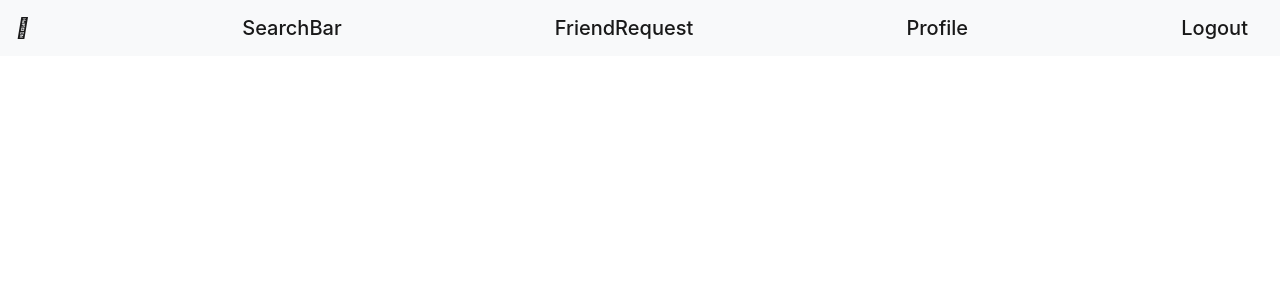
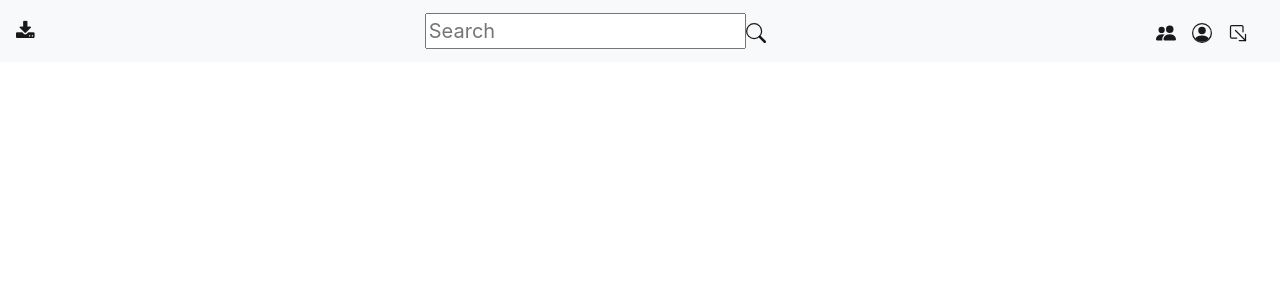
Before and after one commit to vplacido/module_4_projectFrontend, a React (Create React App) app: page /login in a window 1280 px wide. Shown: the top 300 px of the page. Built offline with nearby package versions, Linux system fonts and the light colour scheme.

Commit message:
working on img size

```diff
--- a/package.json
+++ b/package.json
@@ -8,6 +8,7 @@
     "@testing-library/user-event": "^7.1.2",
     "react": "^16.13.1",
     "react-dom": "^16.13.1",
+    "react-router-dom": "^5.1.2",
     "react-scripts": "3.4.1"
   },
   "scripts": {
--- a/public/index.html
+++ b/public/index.html
@@ -26,7 +26,7 @@
     -->
       <link rel="stylesheet" href="https://stackpath.bootstrapcdn.com/bootstrap/4.4.1/css/bootstrap.min.css">
 
-      <link rel="stylesheet" href="https://stackpath.bootstrapcdn.com/font-awesome/4.7.0/css/font-awesome.min.css">
+      <link rel="stylesheet" href="http://maxcdn.bootstrapcdn.com/font-awesome/4.3.0/css/font-awesome.min.css">
     <title>React App</title>
   </head>
   <body>
--- a/src/App.js
+++ b/src/App.js
@@ -1,10 +1,31 @@
 import React from 'react';
 import NavBar from './components/NavBar'
+import HomePageContainer from './Containers/HomepageContainer';
+import UserPostContainer from './Containers/UserPostContainer';
+import {
+  BrowserRouter as Router,
+  Switch,
+  Route,
+  Link,
+  useRouteMatch,
+  useParams
+} from "react-router-dom";
 function App() {
   return (
+    <Router>
     <div className="App">
       <NavBar />
+      <Route exact path="/homepage" render={() => {
+        return <HomePageContainer/>
+      }} />
+      <Route exact path="/users/:id" render={
+        () => {
+          return <UserPostContainer/>
+        }
+      }/>
+
     </div>
+    </Router>
   );
 }
 
--- a/src/Containers/HomepageContainer.js
+++ b/src/Containers/HomepageContainer.js
@@ -0,0 +1,35 @@
+import React, {Component} from 'react'
+import Post from '../components/Post'
+class HomePageContainer extends Component {
+	constructor(){
+		super()
+		this.state = {
+			allData: []
+		}
+	}
+
+	componentDidMount(){
+		fetch("http://localhost:3000/posts")
+		.then(response => response.json())
+		.then(allData => (
+			this.setState({
+				allData: allData
+			})
+		))
+	}
+
+	renderPosts = () => {
+	return	this.state.allData.map(data => <li className="PostLi"><Post allData={data}/></li>)
+	}
+	render(){
+		return(
+			<div>
+				<ul className="PostUl">
+					{this.renderPosts()}
+				</ul>
+			</div>
+		)
+	}
+}
+
+export default HomePageContainer
--- a/src/Containers/UserPostContainer.js
+++ b/src/Containers/UserPostContainer.js
@@ -0,0 +1,20 @@
+import React, {Component} from 'react'
+
+class UserPostContainer extends Component {
+
+	renderUser = () => {
+		fetch("http://localhost:3000/users")
+		.then(response => response.json())
+		.then(usersData => console.log(usersData))
+	}
+	render(){
+		return(
+			<div>
+				This is UserPostContainer
+				{this.renderUser()}
+			</div>
+		)
+	}
+}
+
+export default UserPostContainer
--- a/src/components/NavBar.js
+++ b/src/components/NavBar.js
@@ -1,17 +1,55 @@
 import React, {Component} from 'react'
-
+import SearchBar from './SearchBar'
+import {
+  BrowserRouter as Router,
+  Switch,
+  Route,
+  Link,
+  useRouteMatch,
+  useParams
+} from "react-router-dom";
 class NavBar extends Component {
 	render(){
 		return(
+			<Router>
 			<div>
 			<nav class="navbar navbar-light bg-light">
-  		<span class="navbar-brand mb-0 h1"><i class="fab fa-instagram"></i></span>
-			<span class="navbar-brand mb-0 h1">SearchBar</span>
-			<span class="navbar-brand mb-0 h1">FriendRequest</span>
-			<span class="navbar-brand mb-0 h1">Profile</span>
-			<span class="navbar-brand mb-0 h1">Logout</span>
+				<div class=".col-xs-6 .col-md-4">
+					<span class="navbar-brand mb-0 h1"><i class="fa fa-download"></i></span>
+				</div>
+				<div class=".col-xs-6 .col-md-4">
+					<span class="navbar-brand mb-0 h1"><SearchBar /></span>
+				</div>
+			<div class=".col-xs-6 .col-md-4">
+				<Link to="/users/:id"><span class="navbar-brand mb-0 h1">
+					<svg class="bi bi-people-fill" width="1em" height="1em" viewBox="0 0 16 16" fill="currentColor" xmlns="http://www.w3.org/2000/svg">
+  				<path fill-rule="evenodd" d="M7 14s-1 0-1-1 1-4 5-4 5 3 5 4-1 1-1 1H7zm4-6a3 3 0 100-6 3 3 0 000 6zm-5.784 6A2.238 2.238 0 015 13c0-1.355.68-2.75 1.936-3.72A6.325 6.325 0 005 9c-4 0-5 3-5 4s1 1 1 1h4.216zM4.5 8a2.5 2.5 0 100-5 2.5 2.5 0 000 5z" clip-rule="evenodd"/>
+			</svg>
+
+
+				</span>
+				</Link>
+				<span class="navbar-brand mb-0 h1">
+					<svg class="bi bi-people-circle" width="1em" height="1em" viewBox="0 0 16 16" fill="currentColor" xmlns="http://www.w3.org/2000/svg">
+  				<path d="M13.468 12.37C12.758 11.226 11.195 10 8 10s-4.757 1.225-5.468 2.37A6.987 6.987 0 008 15a6.987 6.987 0 005.468-2.63z"/>
+  				<path fill-rule="evenodd" d="M8 9a3 3 0 100-6 3 3 0 000 6z" clip-rule="evenodd"/>
+  				<path fill-rule="evenodd" d="M8 1a7 7 0 100 14A7 7 0 008 1zM0 8a8 8 0 1116 0A8 8 0 010 8z" clip-rule="evenodd"/>
+					</svg>
+
+
+
+				</span>
+				<span class="navbar-brand mb-0 h1">
+					<svg class="bi bi-box-arrow-down-right" width="1em" height="1em" viewBox="0 0 16 16" fill="currentColor" xmlns="http://www.w3.org/2000/svg">
+  				<path fill-rule="evenodd" d="M3 1.5A1.5 1.5 0 001.5 3v8A1.5 1.5 0 003 12.5h4a.5.5 0 000-1H3a.5.5 0 01-.5-.5V3a.5.5 0 01.5-.5h8a.5.5 0 01.5.5v4a.5.5 0 001 0V3A1.5 1.5 0 0011 1.5H3zm11 7a.5.5 0 01.5.5v5a.5.5 0 01-.5.5H9a.5.5 0 010-1h4.5V9a.5.5 0 01.5-.5z" clip-rule="evenodd"/>
+  				<path fill-rule="evenodd" d="M14.354 14.354a.5.5 0 01-.708 0l-8-8a.5.5 0 11.708-.708l8 8a.5.5 0 010 .708z" clip-rule="evenodd"/>
+					</svg>
+
+				</span>
+			</div>
 			</nav>
 			</div>
+			</Router>
 		)
 	}
 }
--- a/src/components/Post.js
+++ b/src/components/Post.js
@@ -0,0 +1,49 @@
+import React, {Component} from 'react'
+
+class Post extends Component {
+	constructor(){
+		super()
+		this.state = {
+			comments: [],
+			user: []
+		}
+	}
+
+	componentDidMount(){
+		fetch("http://localhost:3000/comments")
+		.then(response => response.json())
+		.then(allComments => (
+			this.setState({
+				comments: allComments.filter(comment => comment.post_id === this.props.allData.id)
+			})
+		))
+		fetch("http://localhost:3000/users")
+		.then(response => response.json())
+		.then(users => (
+			this.setState({
+				user: users.filter(user => user.id === this.props.allData.user_id)
+			})
+		))
+	}
+
+
+	render(){
+		console.log(this.state.user[0])
+		return(
+			<div>
+				<div className="imgContainer">
+				<img className="img" src={this.state.user.map(user => user.profile_img)}/>
+				</div>
+
+
+				<p className="username">{this.state.user.map(user => user.username)}</p>
+
+					<img src={this.props.allData.img}/>
+					<p>{this.props.allData.content}</p>
+					<p>{this.state.comments.map(comment => comment.content)}</p>
+			</div>
+		)
+	}
+}
+
+export default Post
--- /dev/null
+++ b/src/components/SearchBar.js
@@ -0,0 +1,20 @@
+import React, {Component} from 'react'
+
+class SearchBar extends Component {
+	render(){
+		return(
+			<div>
+			<form>
+				<input type="text" placeholder="Search" />
+					<svg className="bi bi-search" width="1em" height="1em" viewBox="0 0 16 16" fill="currentColor" xmlns="http://www.w3.org/2000/svg">
+  				<path fill-rule="evenodd" d="M10.442 10.442a1 1 0 011.415 0l3.85 3.85a1 1 0 01-1.414 1.415l-3.85-3.85a1 1 0 010-1.415z" clip-rule="evenodd"/>
+  				<path fill-rule="evenodd" d="M6.5 12a5.5 	5.5 0 100-11 5.5 5.5 0 000 11zM13 6.5a6.5 6.5 0 11-13 0 6.5 6.5 0 0113 0z" clip-rule="evenodd"/>
+					</svg>
+
+			</form>
+			</div>
+		)
+	}
+}
+
+export default SearchBar
--- a/src/index.css
+++ b/src/index.css
@@ -11,3 +11,47 @@ code {
   font-family: source-code-pro, Menlo, Monaco, Consolas, 'Courier New',
     monospace;
 }
+
+.PostUl {
+  width: 80%;
+ margin: auto;
+ justify-content: center;
+ align-items: center;
+ font-family: sans-serif;
+ list-style-type: none;
+}
+
+.PostLi {
+  flex-direction: column;
+ width: 600px;
+ margin: auto;
+ margin-top: 60px;
+ border: 1px solid lightgrey;
+ text-align: center;
+}
+.PostLi img {
+  max-width: 600px;
+ max-height: 600px;
+ object-fit: cover;
+ height: 100%;
+ width: 100%;
+}
+
+.username {
+display: flex;
+ align-items: center;
+ padding: 16px;
+ height: 27px;
+}
+
+.img {
+  border-radius: 50%;
+ width: 10px;
+ height: 10px;
+ margin-right: 10px;
+}
+
+.imgContainer {
+  width: 10%;
+  height: 50px;
+}
```
Also changed, not shown: 1 other file (tests, documents, lock files or other folders).
